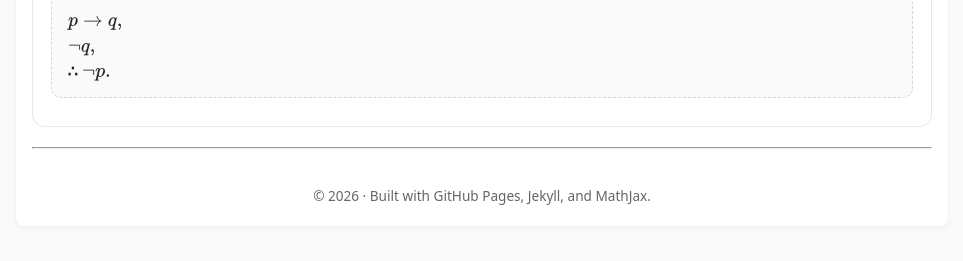
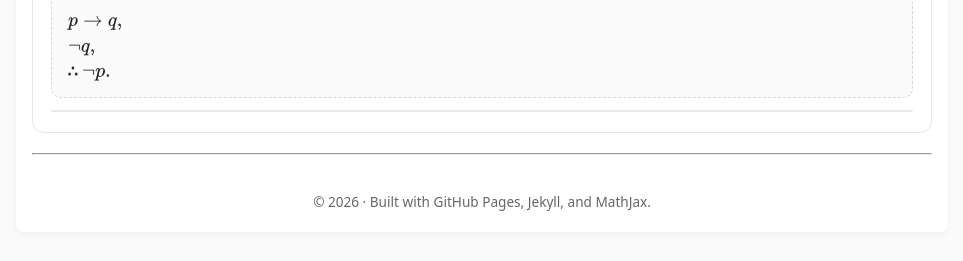
Before and after one commit to SaleemKamaludin/SaleemKamaludin.github.io, a Jekyll site: the page built from courses/comp1604/lecture-notes/lecture-01/index.md, in a window 1280 px wide. Shown: the part 4918-5179 px from the top of the page, without its empty margins (158-1121 px from the left). Built offline with Jekyll 4.4.1, drawn with Linux system fonts in a browser that asks for light colours.

Commit message:
Update index.md

```diff
--- a/courses/comp1604/lecture-notes/lecture-01/index.md
+++ b/courses/comp1604/lecture-notes/lecture-01/index.md
@@ -1301,3 +1301,10 @@ It is instructive to verify that modus ponens is a valid argument form. Doing so
 <p style="margin:0;">\(\lnot q,\)</p>
       <p style="margin:0; font-weight:650;">∴ \(\lnot p.\)</p>
     </div>
+
+
+
+
+
+
+    <div class="table-wrap" aria-label="Truth table for modus tollens">
```
